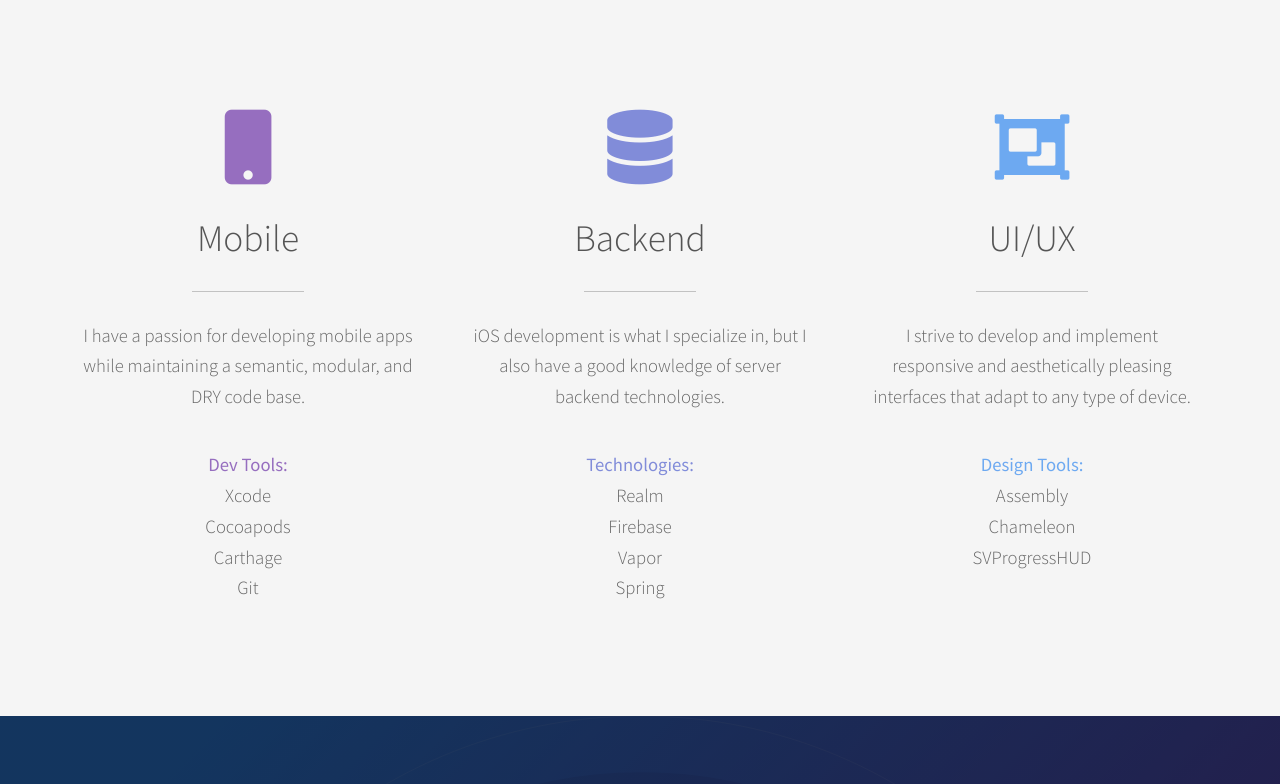
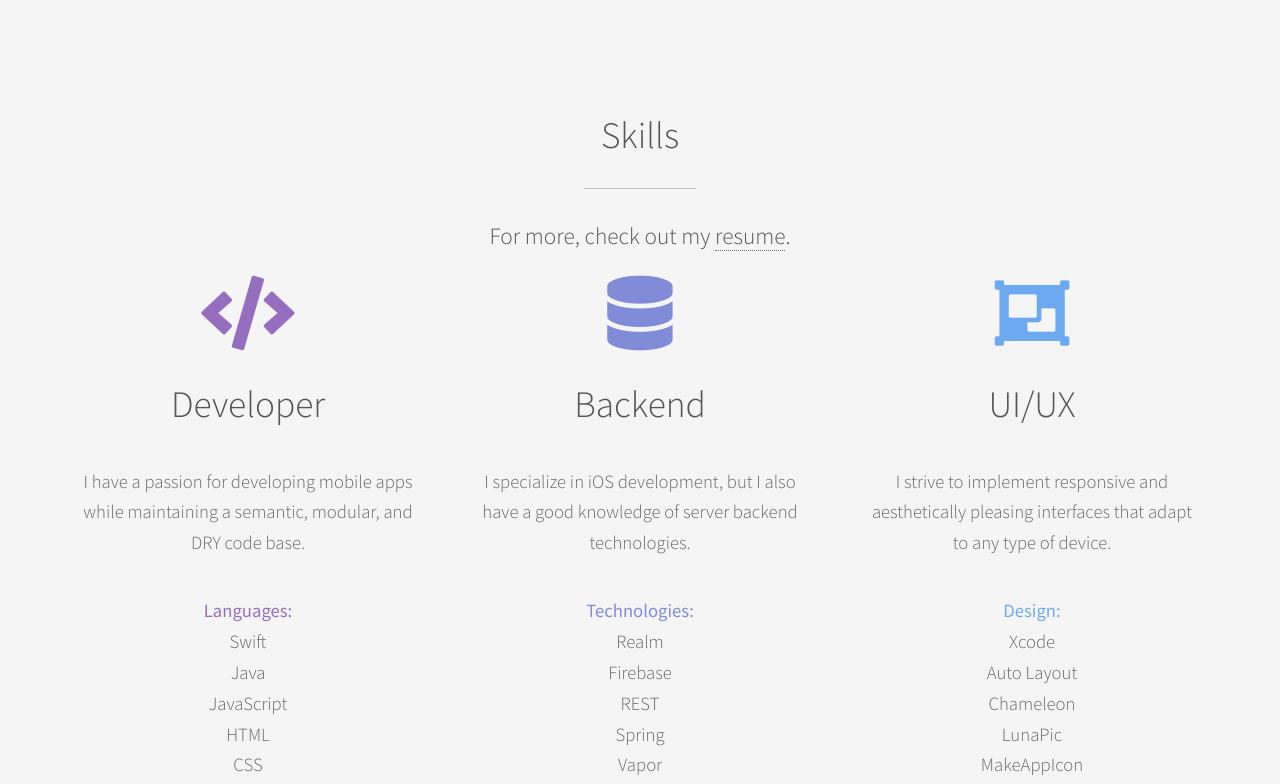
Before and after one commit to louismenacho/louismenacho.github.io, a plain HTML site: page index.html in a window 1280 px wide. Shown: the part 680-1464 px from the top of the page. Drawn offline with Linux system fonts and the light colour scheme.

Commit message:
Changed icons, added resume link

```diff
--- a/index.html
+++ b/index.html
@@ -24,9 +24,9 @@
 <!-- Header -->
 <section id="header">
     <div class="inner">
-        <span class="icon major fas fa-cloud"></span>
-        <h1>Hello, I'm <strong>Louis</strong>.<br/>
-            I'm an iOS Developer.</h1>
+        <span class="icon major fas fa-mobile"></span>
+        <h1>Hello, I'm <strong>Louis</strong></h1>
+        <h1>I'm an iOS Developer.</h1>
         <p>I've always been drawn to the overlap between design and development.<br/>
             I enjoy each aspect, which is why I love building mobile apps.
         </p>
@@ -40,57 +40,67 @@
 <!-- One -->
 <section id="one" class="main style1 special">
     <div class="container">
-        <!--<header class="major">-->
-            <!--<h2>Skills</h2>-->
-        <!--</header>-->
+        <header class="major">
+            <h2>Skills</h2>
+        </header>
+        <h4>For more, check out my <a href="documents/Menacho_Louis_Resume.pdf">resume</a>.</h4>
         <div class="row 150%">
             <div class="4u 12u$(medium)">
-                <span class="icon major style3 fas fa-mobile"></span><br>
-                <header class="major">
-                    <h2>Mobile</h2>
-                </header>
+                <span class="icon major style3 fas fa-code"></span><br>
+                <!--<header class="major">-->
+                    <h2>Developer</h2>
+                <!--</header>-->
                 <p>I have a passion for developing mobile apps while maintaining a semantic,
                     modular, and DRY code base.</p>
-                <b><span class="icon style3">Dev Tools:</span></b>
+                <b><span class="icon style3">Languages:</span></b>
                 <ul>
-                    <li>Xcode</li>
-                    <li>Cocoapods</li>
-                    <li>Carthage</li>
-                    <li>Git</li>
+                    <li>Swift</li>
+                    <li>Java</li>
+                    <li>JavaScript</li>
+                    <li>HTML</li>
+                    <li>CSS</li>
                 </ul>
             </div>
 
             <div class="4u 12u$(medium)">
                 <span class="icon major style2 fas fa-database"></span><br>
-                <header class="major">
+                <!--<header class="major">-->
                     <h2>Backend</h2>
-                </header>
-                <p>iOS development is what I specialize in, but I also have a good knowledge of server backend
+                <!--</header>-->
+                <p>I specialize in iOS development, but I also have a good knowledge of server backend
                     technologies.</p>
                 <b><span class="icon style2">Technologies:</span></b>
                 <ul>
                     <li>Realm</li>
                     <li>Firebase</li>
+                    <li>REST</li>
+                    <li>Spring</li>
                     <li>Vapor</li>
-                    <li>Spring</li>
                 </ul>
             </div>
 
             <div class="4u$ 12u$(medium)">
                 <span class="icon major style1 fas fa-object-group"></span><br>
-                <header class="major">
+                <!--<header class="major">-->
                     <h2>UI/UX</h2>
-                </header>
-                <p>I strive to develop and implement responsive and aesthetically pleasing interfaces that adapt to any
+                <!--</header>-->
+                <p>I strive to implement responsive and aesthetically pleasing interfaces that adapt to any
                     type of device.</p>
-                <b><span class="icon style1">Design Tools:</span></b>
+                <b><span class="icon style1">Design:</span></b>
                 <ul>
-                    <li>Assembly</li>
+                    <li>Xcode</li>
+                    <li>Auto Layout</li>
                     <li>Chameleon</li>
-                    <li>SVProgressHUD</li>
+                    <li>LunaPic</li>
+                    <li>MakeAppIcon</li>
                 </ul>
             </div>
         </div>
+
+        <!--<header class="major"></header>-->
+        <!--<ul class="actions">-->
+            <!--<li><a href="#" class="button">View more</a></li>-->
+        <!--</ul>-->
     </div>
 </section>
 
@@ -168,7 +178,6 @@
         <ul class="actions">
             <li><a href="https://github.com/louismenacho" class="button">View more</a></li>
         </ul>
-        <p></p>
 
         <!--Modals To be Added-->
         <!--<p class="button show-modal">Show Modal</p>-->
@@ -213,7 +222,7 @@
         <header class="major">
             <h2>Get in Touch</h2>
         </header>
-        <h3>Feel free to send me a message.</h3>
+        <h4>Feel free to send me a message.</h4>
         <form method="post" action="https://formspree.io/menacho.louis@gmail.com">
             <div class="row uniform 50%">
                 <div class="6u 12u$(xsmall)">
```
Also changed, not shown: 2 other files.
